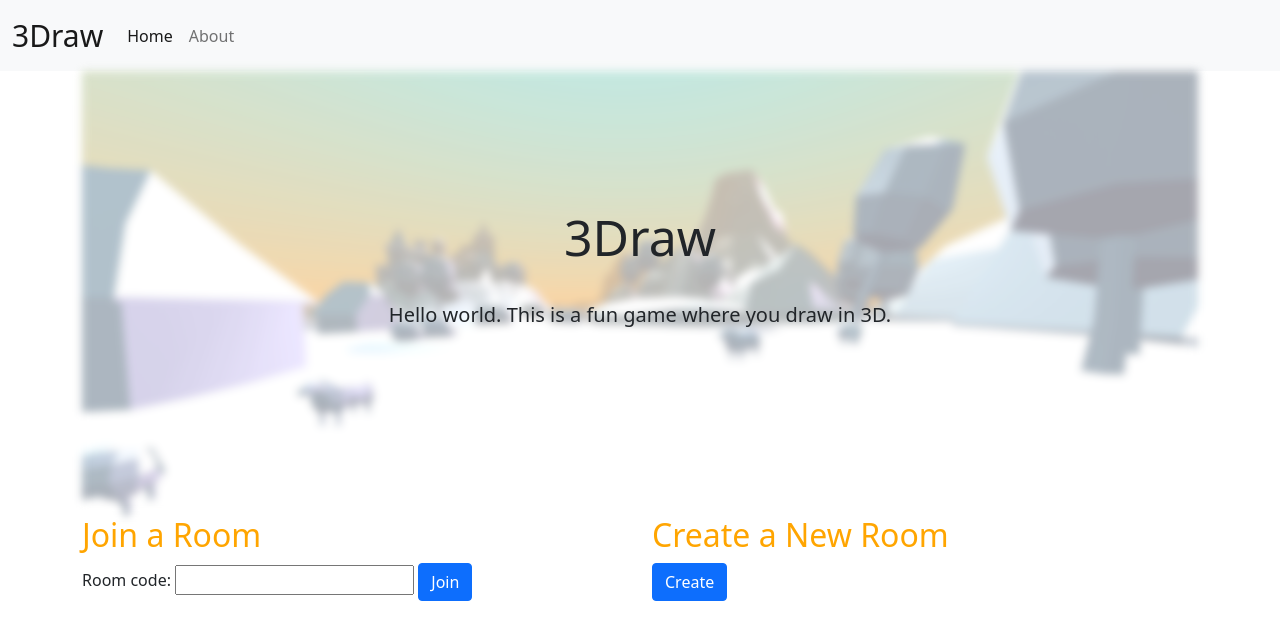
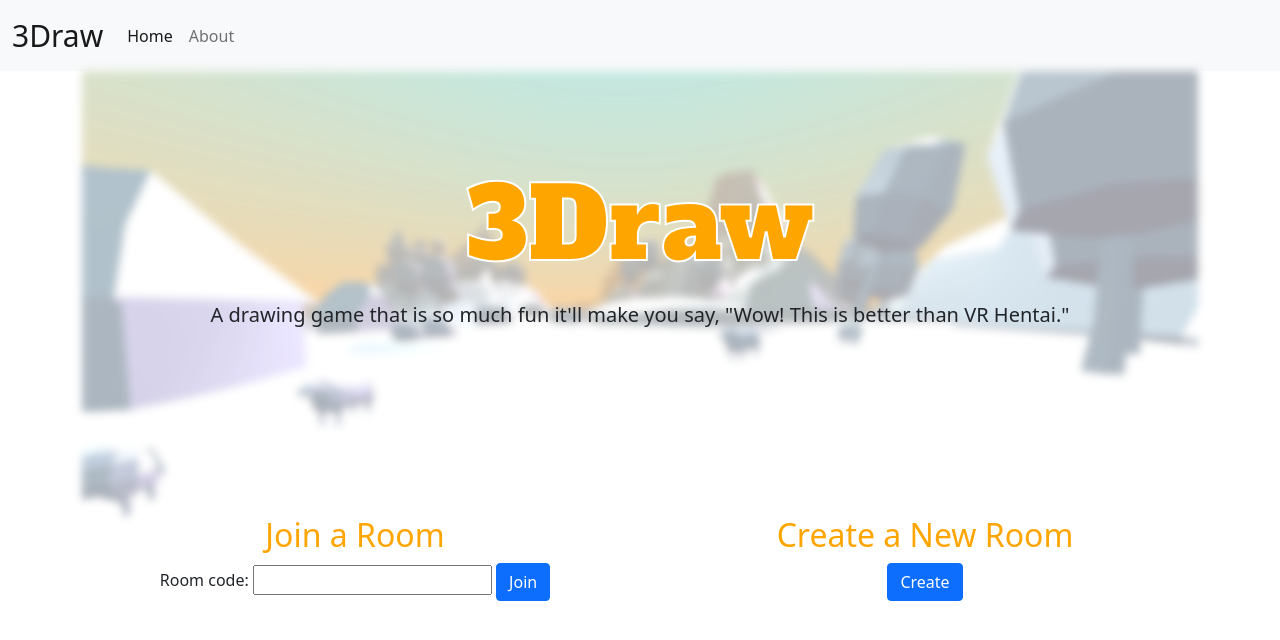
Before and after one commit to MiniHacks/3draw, a website: page static/landing.html in a window 1280 px wide. Drawn offline with nearby package versions, Linux system fonts and the light colour scheme.

Commit message:
More sketchy css

```diff
--- a/static/css/landing.css
+++ b/static/css/landing.css
@@ -1,3 +1,5 @@
+@import url(https://fonts.googleapis.com/css?family=Alfa+Slab+One);
+
 .roomHeader {
     color: orange;
 }
@@ -16,10 +18,14 @@
 }
 
 .center-title {
-    font-size: 50px;
-    top: 200px;
+    font-family: "Alfa Slab One";
+    font-size: 100px;
+    top: 150px;
     position: absolute;
     z-index: 1;
+    color: orange;
+    -webkit-text-stroke-width: 2px;
+    -webkit-text-stroke-color: white;
 }
 
 .center-details {
@@ -33,3 +39,7 @@
     text-align: center;
     vertical-align: middle;
 }
+
+.form-col {
+    text-align: center;
+}
--- a/static/landing.html
+++ b/static/landing.html
@@ -67,10 +67,13 @@
             <div class="row header-row">
                 <img class="bgImage" src="assets/bgimage.png" />
                 <div class="center-title">3Draw</div>
-                <div class="center-details">Hello world. This is a fun game where you draw in 3D.</div>
+                <div class="center-details">
+                    A drawing game that is so much fun it'll make you say, "Wow! This is better than VR
+                    Hentai."
+                </div>
             </div>
             <div class="row">
-                <div class="col">
+                <div class="col form-col">
                     <div>
                         <h2 class="roomHeader">Join a Room</h2>
                         <label for="roomcode-textbox">Room code:</label>
@@ -83,7 +86,7 @@
                         </button>
                     </div>
                 </div>
-                <div class="col">
+                <div class="col form-col">
                     <div>
                         <h2 class="roomHeader">Create a New Room</h2>
                         <button type="button" class="btn btn-primary" onclick="joinRoom(createNewRoomCode())">
```
